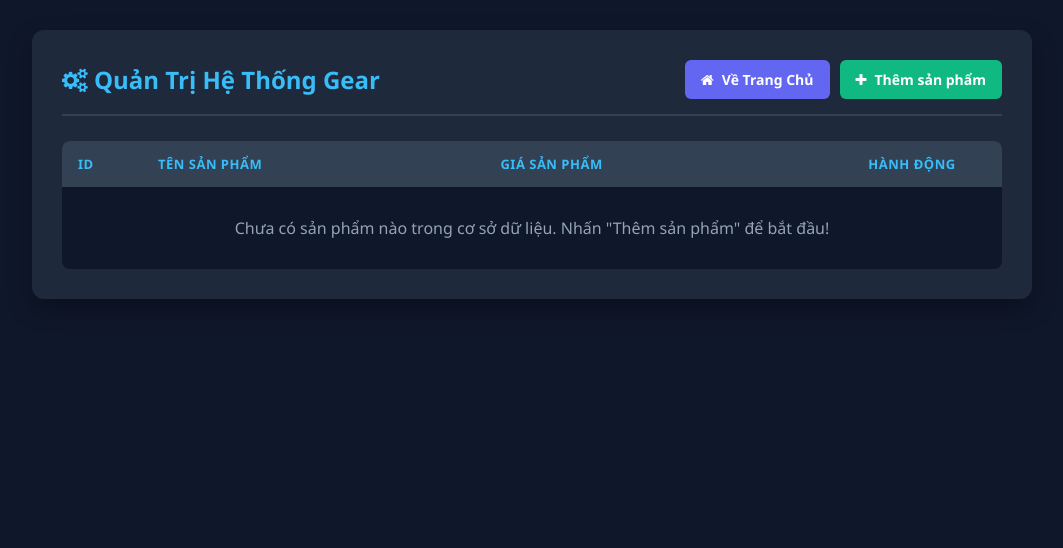
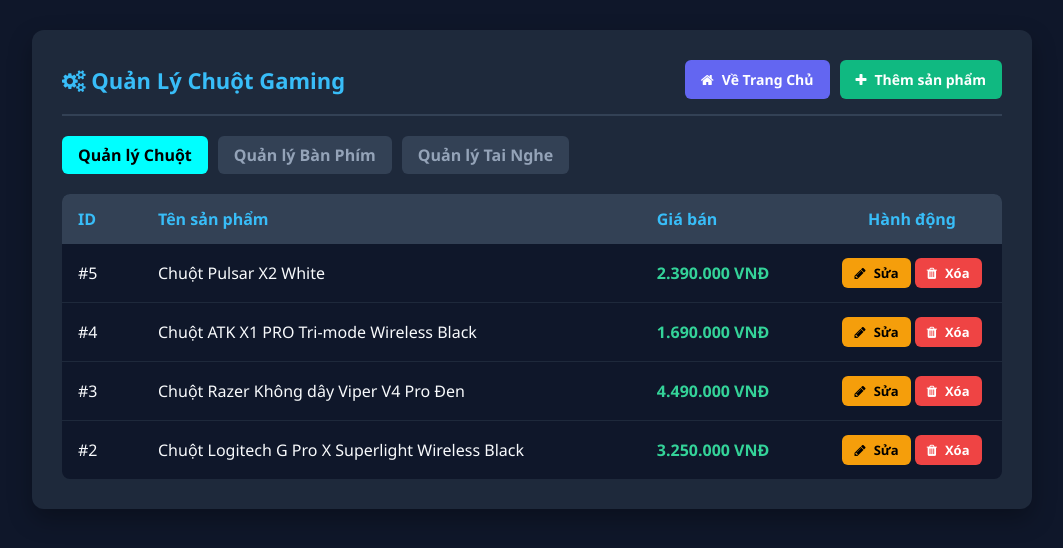
Before and after one commit to tuananh2410-zzz/DoAnWeb, a PHP site: page /admin.php in a window 1280 px wide. Shown: the top 548 px of the page, without its empty margins (108-1171 px from the left). Run offline with PHP 8.4, Linux system fonts and the light colour scheme; data comes from the database, SQL or seed files in the repository; data that the repository does not hold is empty.

Commit message:
Cap nhat chuc nang quan ly danh muc va fix giao dien

```diff
--- a/admin.php
+++ b/admin.php
@@ -1,94 +1,87 @@
 <?php
 include 'connect.php';
 
-// --- XỬ LÝ XÓA SẢN PHẨM ---
+// Xác định đang xem danh mục nào (mặc định là chuột)
+$type = isset($_GET['type']) ? $_GET['type'] : 'chuot';
+
+// Xử lý Xóa sản phẩm theo đúng bảng và đúng tên cột khóa chính
 if (isset($_GET['action']) && $_GET['action'] == 'delete') {
     $id = intval($_GET['id']);
-    $sql_delete = "DELETE FROM products WHERE id = $id";
+    $t = $_GET['type'];
+
+    if ($t == 'chuot') {
+        $sql_delete = "DELETE FROM danhsachchuot WHERE id = $id";
+    } elseif ($t == 'banphim') {
+        $sql_delete = "DELETE FROM dsbanphim WHERE id = $id";
+    } else {
+        $sql_delete = "DELETE FROM dstainghe WHERE id_tn = $id"; // Dùng id_tn cho bảng tai nghe
+    }
+
     if ($conn->query($sql_delete) === TRUE) {
-        header("Location: admin.php");
+        header("Location: admin.php?type=" . $t);
         exit();
-    } else {
-        echo "Lỗi xóa: " . $conn->error;
     }
 }
 
-// Lấy danh sách sản phẩm từ cơ sở dữ liệu
-$result = $conn->query("SELECT * FROM products");
+// Lấy dữ liệu và đồng bộ tên cột id thành 'id' chung để hiển thị
+if ($type == 'chuot') {
+    $result = $conn->query("SELECT id, ten_chuot AS name, gia_ban FROM danhsachchuot ORDER BY id DESC");
+    $title_tab = "Quản Lý Chuột Gaming";
+} elseif ($type == 'banphim') {
+    $result = $conn->query("SELECT id, ten_bp AS name, gia_ban FROM dsbanphim ORDER BY id DESC");
+    $title_tab = "Quản Lý Bàn Phím Gaming";
+} else {
+    $result = $conn->query("SELECT id_tn AS id, ten_tn AS name, gia_ban FROM dstainghe ORDER BY id_tn DESC");
+    $title_tab = "Quản Lý Tai Nghe Gaming";
+}
 ?>
 
 <!DOCTYPE html>
 <html lang="vi">
 <head>
     <meta charset="UTF-8">
-    <title>Quản Trị Sản Phẩm - Tuấn Anh Gear</title>
+    <title>Quản Trị Hệ Thống - Tuấn Anh Gear</title>
     <link rel="stylesheet" href="https://cdnjs.cloudflare.com/ajax/libs/font-awesome/4.7.0/css/font-awesome.min.css">
     <style>
         * { box-sizing: border-box; margin: 0; padding: 0; }
-        body {
-            font-family: 'Segoe UI', Tahoma, Geneva, Verdana, sans-serif;
-            background: #0f172a;
-            color: #f8fafc;
-            padding: 30px;
-        }
-        .container {
-            max-width: 1000px;
-            margin: 0 auto;
-            background: #1e293b;
-            padding: 30px;
-            border-radius: 12px;
-            box-shadow: 0 10px 25px rgba(0,0,0,0.3);
-        }
-        .header-flex {
-            display: flex;
-            justify-content: space-between;
-            align-items: center;
-            margin-bottom: 25px;
-            border-bottom: 2px solid #334155;
-            padding-bottom: 15px;
-        }
-        h2 { color: #38bdf8; font-size: 24px; }
-
-        .action-buttons {
-            display: flex;
-            gap: 10px;
-        }
-        .btn {
-            padding: 10px 16px;
-            text-decoration: none;
-            border-radius: 6px;
-            font-weight: 600;
-            font-size: 14px;
-            display: inline-flex;
-            align-items: center;
-            gap: 8px;
-            transition: all 0.2s ease;
-            border: none;
-            cursor: pointer;
-        }
-        .btn:hover { opacity: 0.9; transform: translateY(-1px); }
+        body { font-family: 'Segoe UI', sans-serif; background: #0f172a; color: #f8fafc; padding: 30px; }
+        .container { max-width: 1000px; margin: 0 auto; background: #1e293b; padding: 30px; border-radius: 12px; box-shadow: 0 10px 25px rgba(0,0,0,0.3); }
+        .header-flex { display: flex; justify-content: space-between; align-items: center; margin-bottom: 20px; border-bottom: 2px solid #334155; padding-bottom: 15px; }
+        h2 { color: #38bdf8; font-size: 22px; }
+        .action-buttons { display: flex; gap: 10px; }
+        .btn { padding: 10px 16px; text-decoration: none; border-radius: 6px; font-weight: 600; font-size: 14px; display: inline-flex; align-items: center; gap: 8px; border: none; cursor: pointer; }
         .btn-add { background: #10b981; color: #fff; }
         .btn-home { background: #6366f1; color: #fff; }
         .btn-edit { background: #f59e0b; color: #000; padding: 6px 12px; font-size: 13px; }
         .btn-delete { background: #ef4444; color: #fff; padding: 6px 12px; font-size: 13px; }
 
-        table { width: 100%; border-collapse: collapse; margin-top: 10px; background: #0f172a; border-radius: 8px; overflow: hidden; }
+        /* Tab chuyển đổi danh mục */
+        .tab-menu { display: flex; gap: 10px; margin-bottom: 20px; }
+        .tab-btn { padding: 8px 16px; background: #334155; color: #94a3b8; border-radius: 6px; text-decoration: none; font-weight: 600; }
+        .tab-btn.active { background: #00ffff; color: #000; }
+
+        table { width: 100%; border-collapse: collapse; background: #0f172a; border-radius: 8px; overflow: hidden; }
         th, td { padding: 14px 16px; text-align: left; }
-        th { background: #334155; color: #38bdf8; font-weight: 600; text-transform: uppercase; font-size: 13px; letter-spacing: 0.5px; }
+        th { background: #334155; color: #38bdf8; font-weight: 600; }
         tr:not(:last-child) td { border-bottom: 1px solid #1e293b; }
-        tr:hover { background: rgba(56, 189, 248, 0.05); }
-        .empty-row { text-align: center; color: #94a3b8; padding: 30px; }
     </style>
 </head>
 <body>
 
 <div class="container">
     <div class="header-flex">
-        <h2><i class="fa fa-cogs"></i> Quản Trị Hệ Thống Gear</h2>
+        <h2><i class="fa fa-cogs"></i> <?php echo $title_tab; ?></h2>
         <div class="action-buttons">
             <a href="index.php" class="btn btn-home"><i class="fa fa-home"></i> Về Trang Chủ</a>
             <a href="add_product.php" class="btn btn-add"><i class="fa fa-plus"></i> Thêm sản phẩm</a>
         </div>
+    </div>
+
+    <!-- Thanh chuyển đổi giữa các bảng sản phẩm -->
+    <div class="tab-menu">
+        <a href="admin.php?type=chuot" class="tab-btn <?php echo ($type == 'chuot') ? 'active' : ''; ?>">Quản lý Chuột</a>
+        <a href="admin.php?type=banphim" class="tab-btn <?php echo ($type == 'banphim') ? 'active' : ''; ?>">Quản lý Bàn Phím</a>
+        <a href="admin.php?type=tainghe" class="tab-btn <?php echo ($type == 'tainghe') ? 'active' : ''; ?>">Quản lý Tai Nghe</a>
     </div>
 
     <table>
@@ -96,7 +89,7 @@ $result = $conn->query("SELECT * FROM products");
             <tr>
                 <th style="width: 80px;">ID</th>
                 <th>Tên sản phẩm</th>
-                <th>Giá sản phẩm</th>
+                <th>Giá bán</th>
                 <th style="width: 180px; text-align: center;">Hành động</th>
             </tr>
         </thead>
@@ -106,15 +99,15 @@ $result = $conn->query("SELECT * FROM products");
                 <tr>
                     <td>#<?php echo $row['id']; ?></td>
                     <td style="font-weight: 500;"><?php echo htmlspecialchars($row['name']); ?></td>
-                    <td style="color: #34d399; font-weight: 600;"><?php echo number_format($row['price'], 0, ',', '.'); ?> VNĐ</td>
+                    <td style="color: #34d399; font-weight: 600;"><?php echo number_format($row['gia_ban'], 0, ',', '.'); ?> VNĐ</td>
                     <td style="text-align: center;">
-                        <a href="edit_product.php?id=<?php echo $row['id']; ?>" class="btn btn-edit"><i class="fa fa-pencil"></i> Sửa</a>
-                        <a href="admin.php?action=delete&id=<?php echo $row['id']; ?>" class="btn btn-delete" onclick="return confirm('Bạn có chắc chắn muốn xóa sản phẩm này không?');"><i class="fa fa-trash"></i> Xóa</a>
+                        <a href="edit_product.php?id=<?php echo $row['id']; ?>&type=<?php echo $type; ?>" class="btn btn-edit"><i class="fa fa-pencil"></i> Sửa</a>
+                        <a href="admin.php?action=delete&id=<?php echo $row['id']; ?>&type=<?php echo $type; ?>" class="btn btn-delete" onclick="return confirm('Bạn có chắc chắn muốn xóa sản phẩm này?');"><i class="fa fa-trash"></i> Xóa</a>
                     </td>
                 </tr>
                 <?php endwhile; ?>
             <?php else: ?>
-                <tr><td colspan="4" class="empty-row">Chưa có sản phẩm nào trong cơ sở dữ liệu. Nhấn "Thêm sản phẩm" để bắt đầu!</td></tr>
+                <tr><td colspan="4" style="text-align:center; padding: 20px;">Chưa có sản phẩm nào trong danh mục này.</td></tr>
             <?php endif; ?>
         </tbody>
     </table>
```
Also changed, not shown: add_product.php (+38 -47 lines), banphim.php (+6 -7 lines), img/st.png (added).
